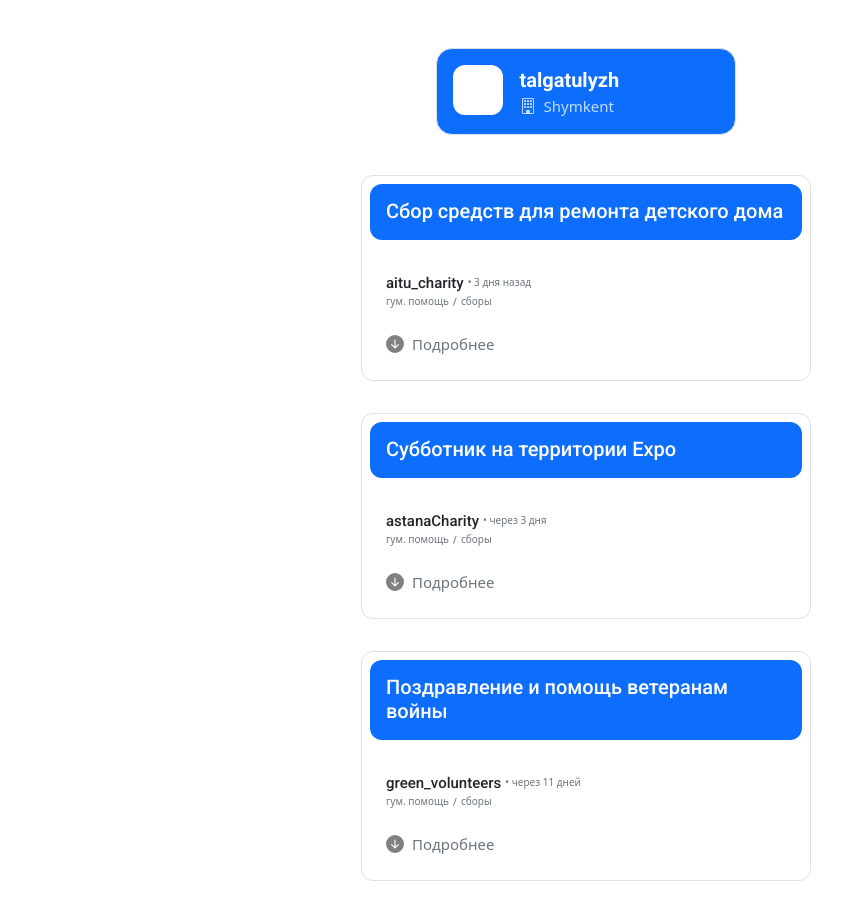
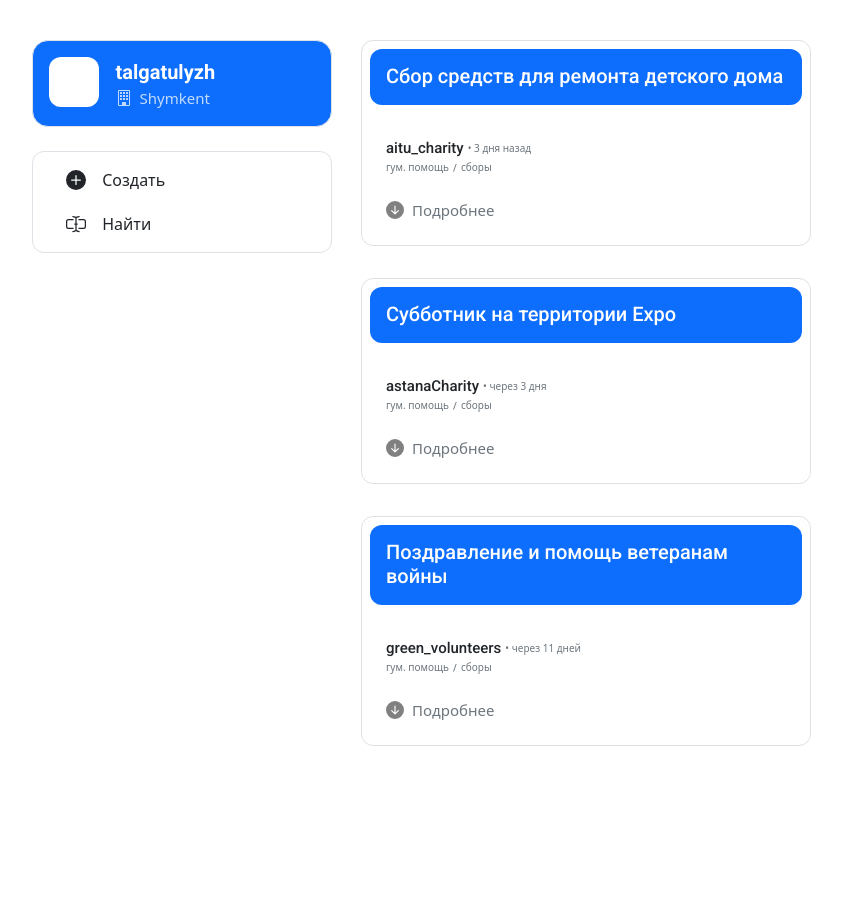
Before and after one commit to qairym-hub/qairym-web, a Next.js app: page /home in a window 1280 px wide. Shown: the whole page, without its empty margins (54-896 px from the left). After the commit the page ends 800 px from the top, so only its background shows below. Built offline with nearby package versions, Linux system fonts and the light colour scheme.

Commit message:
Работа со стилизацией страницы пользователя

```diff
--- a/scss/globals.scss
+++ b/scss/globals.scss
@@ -5,3 +5,8 @@
     "modules/_fonts",
     "modules/_display",
     "components/cirlceActionButton";
+
+.clickable:hover {
+    background-color: #0e6efc;
+    color: white;
+}
--- a/src/pages/home/index.tsx
+++ b/src/pages/home/index.tsx
@@ -4,6 +4,7 @@ import {
     Row,
     Col,
 } from "react-bootstrap";
+import * as Icon from "react-bootstrap-icons";
 import PostCard from "./components/post/PostCard";
 import UserCard from "./components/UserCard";
 
@@ -53,12 +54,67 @@ const HomePage: React.FunctionComponent = () => {
     return (
         <>
             <div className="p-4">
-                <div className="d-flex justify-content-center p-4">
+                {/* <div className="d-flex justify-content-center p-4">
                     <UserCard
                         username="talgatulyzh"
                     />
-                </div>
+                </div> */}
+                <Container style={{ position: "relative" }}>
                 <div className="d-flex justify-content-center">
+                    <div
+                        style={{ position: "absolute", left: 0 }}
+                        className="p-3"
+                    >
+                        <div>
+                            <div>
+                                <UserCard
+                                    username="talgatulyzh"
+                                />
+                            </div>
+                        </div>
+
+                        <div className="mt-4">
+                            <div className="border rounded-extra px-2 py-2">
+                                <div
+                                    style={{ cursor: "pointer" }}
+                                    className="d-flex p-2 clickable rounded-extra"
+                                >
+                                    <div
+                                        style={{ flex: "20%" }}
+                                        className="d-flex align-items-center justify-content-center"
+                                    >
+                                        <Icon.PlusCircleFill
+                                            size="20"
+                                        />
+                                    </div>
+                                    <div style={{ flex: "80%" }}>
+                                        <span>
+                                            Создать
+                                        </span>
+                                    </div>
+                                </div>
+                                <div className="my-1"></div>
+                                <div
+                                    style={{ cursor: "pointer" }}
+                                    className="d-flex p-2 clickable rounded-extra"
+                                >
+                                    <div
+                                        style={{ flex: "20%" }}
+                                        className="d-flex align-items-center justify-content-center"
+                                    >
+                                        <Icon.InputCursorText
+                                            size="20"
+                                        />
+                                    </div>
+                                    <div style={{ flex: "80%" }}>
+                                        <span>
+                                            Найти
+                                        </span>
+                                    </div>
+                                </div>
+                            </div>
+                        </div>
+                    </div>
                     <div>
                         {posts.map((post) => {
                                 return (
@@ -76,6 +132,7 @@ const HomePage: React.FunctionComponent = () => {
                         )}
                     </div>
                 </div>
+                </Container>
             </div>
         </>
     );
```
Also changed, not shown: src/pages/home/style.css (added).
